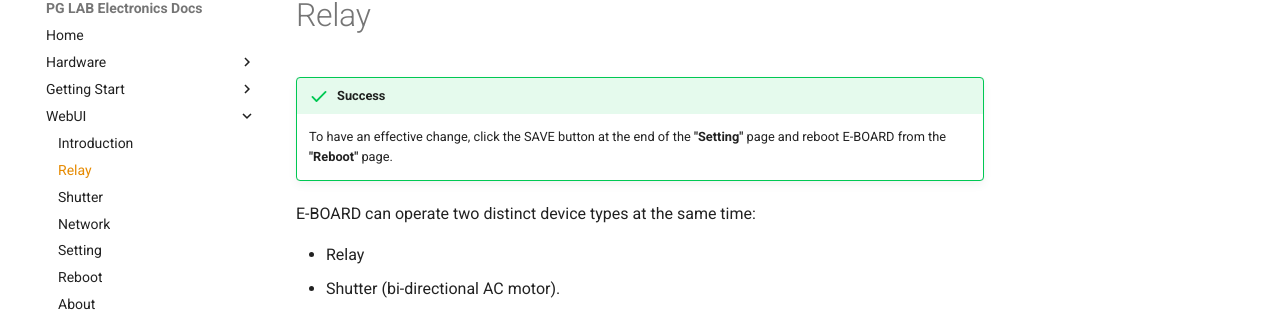
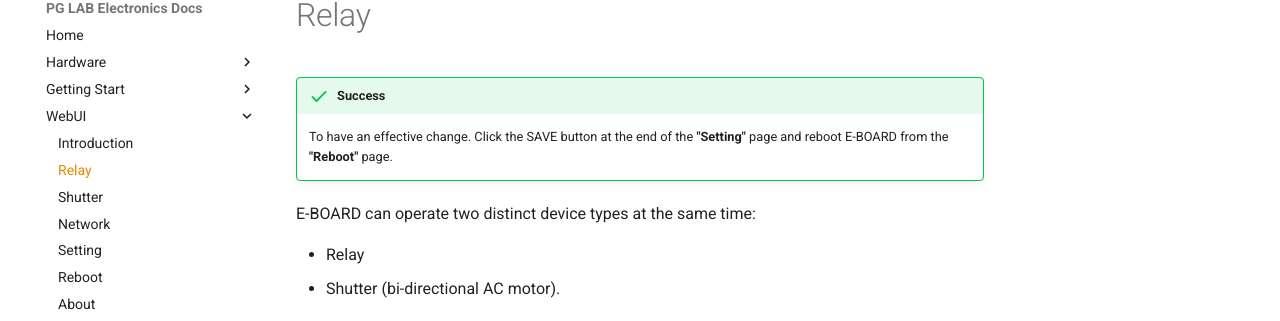
Before and after one commit to pglab-electronics/docs, an MkDocs documentation site: the page built from docs/webserver-relay.md, in a window 1280 px wide and 900 px high. Shown: the part 103-424 px from the top of the window. Built offline with MkDocs 1.6.1 and Material for MkDocs 9.7.7, drawn with Linux system fonts in a browser that asks for light colours.

```diff
--- a/docs/webserver-relay.md
+++ b/docs/webserver-relay.md
@@ -2,7 +2,7 @@ Relay
 =====
 
 !!! success
-    To have an effective change, click the SAVE button at the end of the **"Setting"** page and reboot E-BOARD from the **"Reboot"** page.
+    To have an effective change. Click the SAVE button at the end of the **"Setting"** page and reboot E-BOARD from the **"Reboot"** page.
 
 E-BOARD can operate two distinct device types at the same time:
 
```
